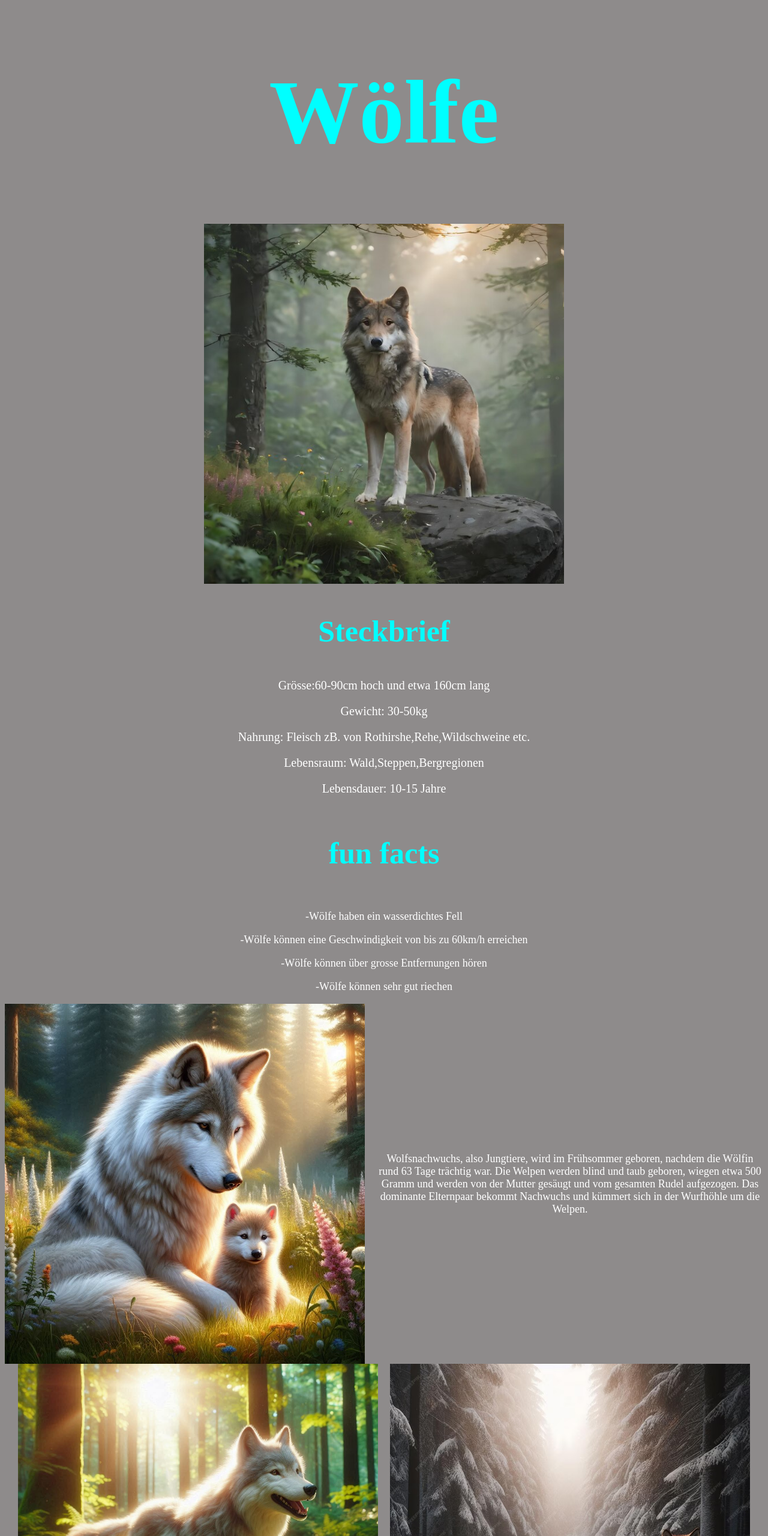
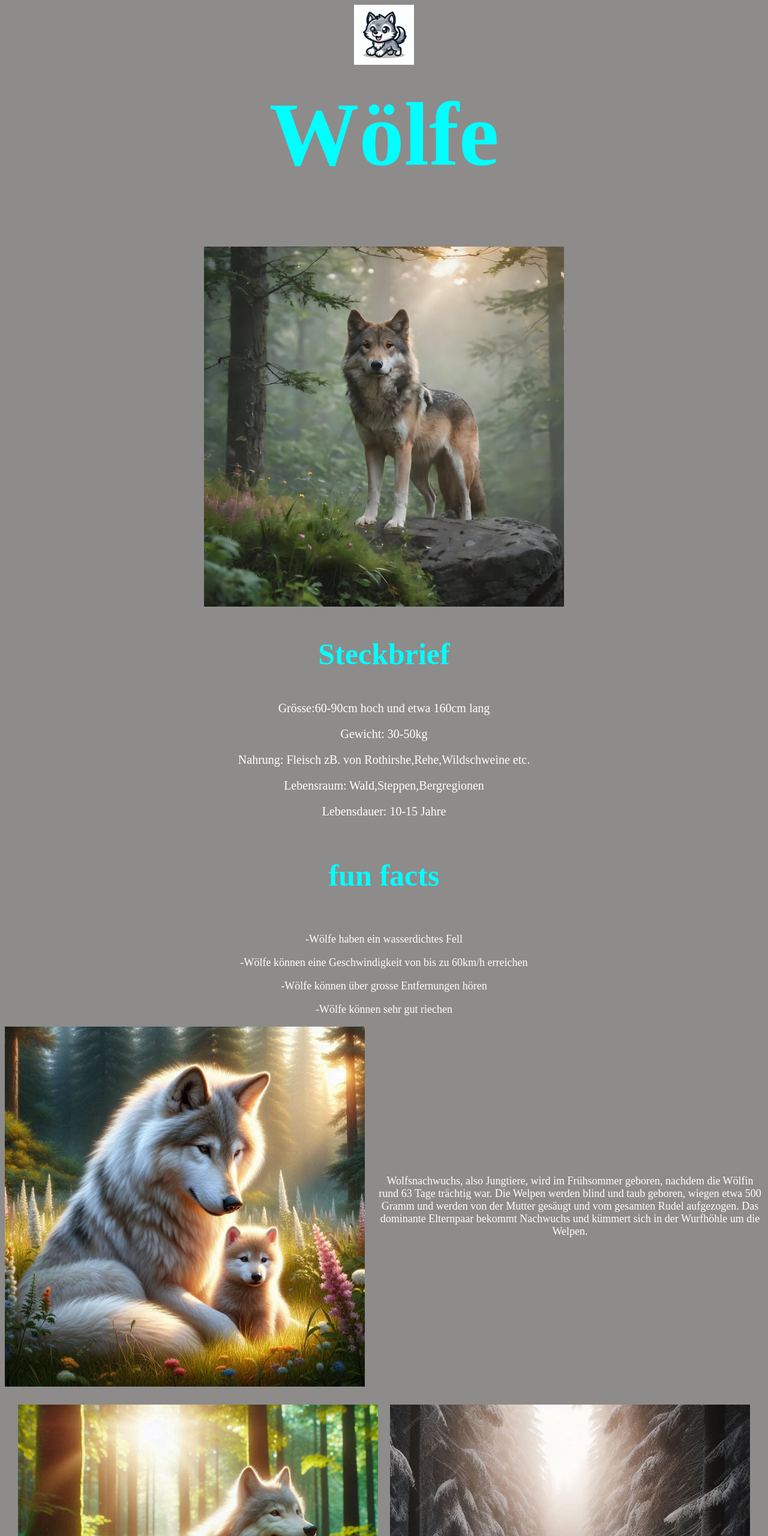
Before and after one commit to nzt2025-7/valencia, a plain HTML site: page index.html in a window 1280 px wide. Shown: the top 2560 px of the page at 60% size. Drawn offline with Linux system fonts and the light colour scheme.

Commit message:
Add files via upload

```diff
--- a/index.html
+++ b/index.html
@@ -7,8 +7,10 @@
 </head>
 
 <body>
+  <img class="image2" src="logo.jpeg">
+
   <header>
-    <h1>Wölfe</h1>
+    <h1 style="margin-top: 30px">Wölfe</h1>
   </header>
   <img src="titel.jpg" alt=>
 
--- a/styles.css
+++ b/styles.css
@@ -49,7 +49,6 @@ h3 {
     text-align: center;
 }
 
-
     h4 {
         text-align: center;
         color: aqua;
@@ -61,6 +60,7 @@ h3 {
      gap: 20px;
      justify-content: center;
      align-items: center;
+     margin-bottom: 30px;
     }
 
     .austoben {
@@ -69,3 +69,8 @@ h3 {
         justify-content: center;
         align-items: center;
     }
+
+
+    .image2 {
+        width: 100px;
+    }
```
